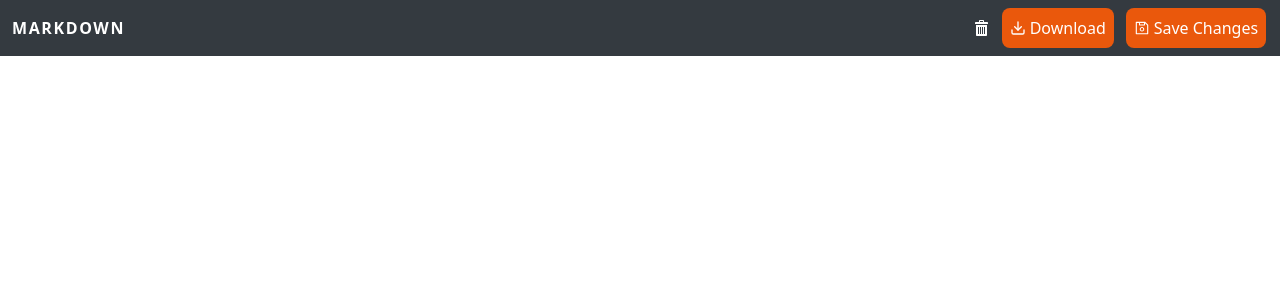
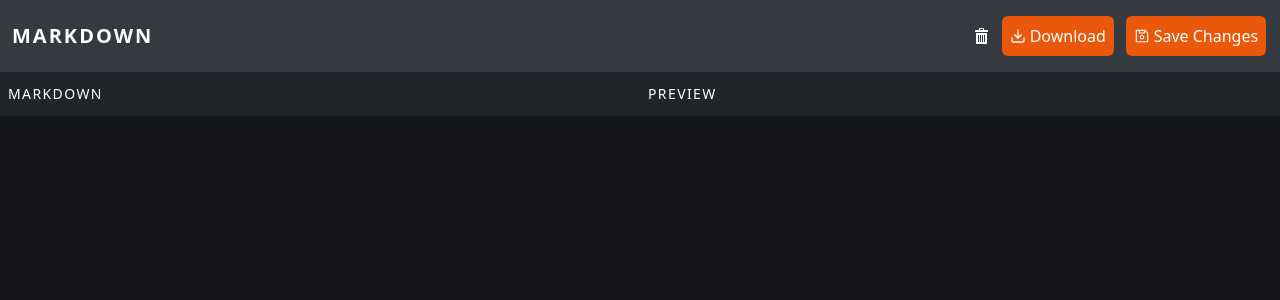
Before and after one commit to J-Ankit2020/mdEditor, a React (Vite) app: page / in a window 1280 px wide. Shown: the top 300 px of the page. Built offline with nearby package versions, Linux system fonts and the light colour scheme.

Commit message:
added basic ui and structure

```diff
--- a/src/App.jsx
+++ b/src/App.jsx
@@ -1,11 +1,17 @@
 import './App.css'
 import Header from './components/Header'
+
+import TextContainer from './components/TextContainer'
 
 function App() {
 
   return (
     <div className="App">
       <Header/>
+      <div className='flex'>
+      <TextContainer isPreview={false}/>
+      <TextContainer isPreview={true}/>
+      </div>
     </div>
   )
 }
--- a/src/components/Header.jsx
+++ b/src/components/Header.jsx
@@ -4,14 +4,14 @@ import {FiDownload} from 'react-icons/fi'
 import {AiOutlineSave} from 'react-icons/ai'
 const Header = () => {
   return (
-    <div className='flex justify-between  bg-[#343A40] text-white items-center'>
-        <h1 className='left tracking-widest font-sans font-semibold ml-3'>MARKDOWN</h1>
+    <div className='flex justify-between  bg-[#343A40] text-white items-center py-2'>
+        <h1 className='left tracking-widest font-sans font-semibold ml-3 text-xl'>MARKDOWN</h1>
         <div className='right flex  justify-around py-2 px-2 w-1/4 items-center'>
           <button className=''><ImBin/></button>
-          <button className='bg-orange-600  rounded-lg hover:bg-orange-400 flex justify-between items-center p-2'>
+          <button className='bg-orange-600  rounded-md hover:bg-orange-400 flex justify-between items-center p-2'>
             <span className='mr-1'><FiDownload/></span>
           Download</button>
-          <button className='bg-orange-600  rounded-lg hover:bg-orange-400 flex justify-between items-center p-2'>
+          <button className='bg-orange-600  rounded-md hover:bg-orange-400 flex justify-between items-center p-2'>
             <span className='mr-1'><AiOutlineSave/></span>
           Save Changes</button>
         </div>
--- /dev/null
+++ b/src/components/Heading.jsx
@@ -0,0 +1,9 @@
+import React from 'react'
+
+const Heading = ({text}) => {
+  return (
+    <h1 className='bg-[#212529] text-sm tracking-widest px-2 py-3 font-light'>{text}</h1>
+  )
+}
+
+export default Heading
--- /dev/null
+++ b/src/components/TextContainer.jsx
@@ -0,0 +1,15 @@
+import React from 'react'
+import Heading from './Heading'
+
+const TextContainer = ({isPreview}) => {
+  const data = ''
+  const text = isPreview ? 'PREVIEW' : 'MARKDOWN';
+  return (
+        <div className='w-1/2  bg-[#151619] text-white h-full '>
+    <Heading text={text}/>
+    <textarea className='bg-transparent w-full  outline-none p-4 h-screen resize-none ' disabled ={isPreview}/>
+    </div>
+  )
+}
+
+export default TextContainer;
```
Also changed, not shown: src/components/MarkDown.jsx (deleted), src/components/Preview.jsx (deleted).
